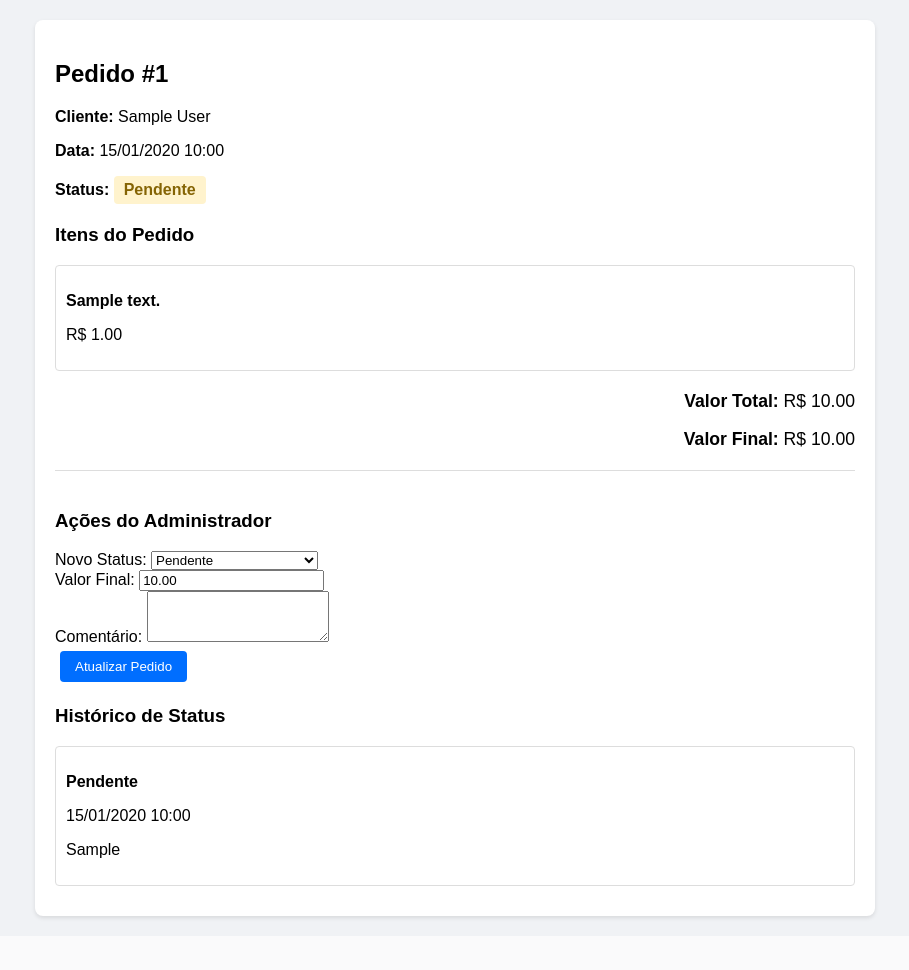
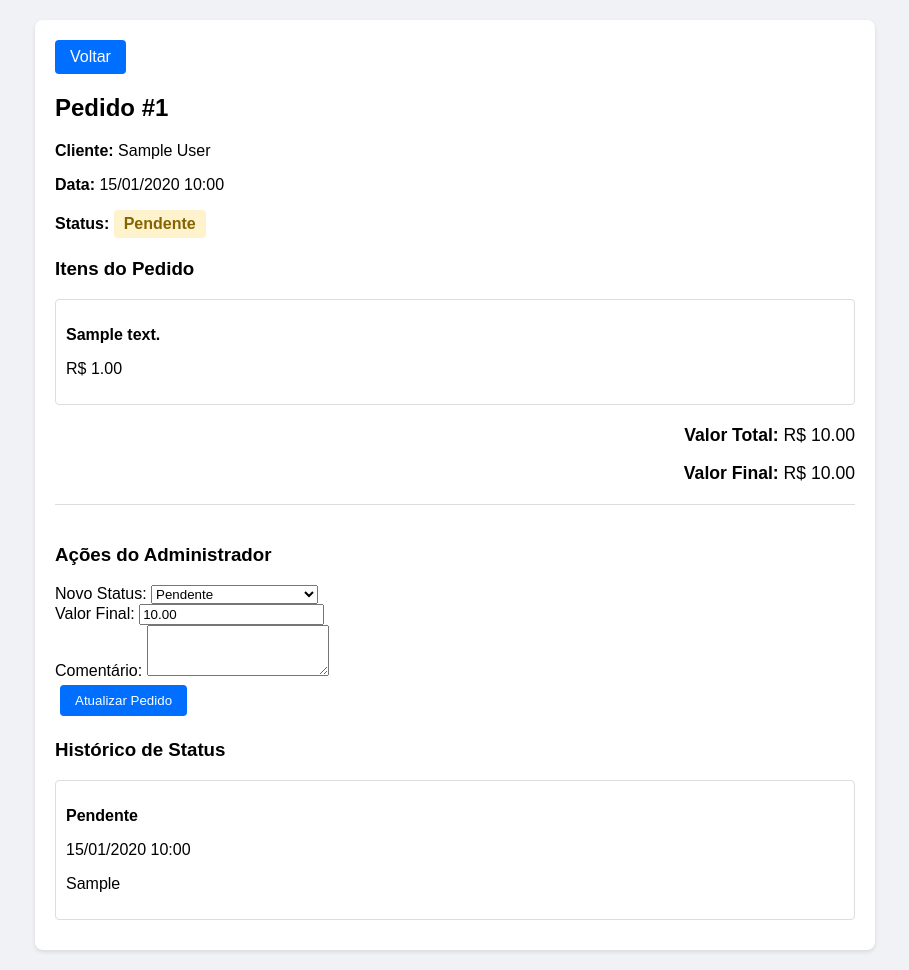
Before and after one commit to Projetos-de-Extensao/PBE_25.1_8001_II_Simblissima, a Django app: page /pedido/1/ in a window 1280 px wide. Shown: the whole page, without its empty margins (185-1094 px from the left). Before the commit the page ends 921 px from the top, so only its background shows below. Run offline with Django 5.2, Linux system fonts and the light colour scheme; a user stored in the database is signed in; tables that the repository leaves empty hold one stand-in row (values such as "Sample post").

Commit message:
modificacao de detalher e pedidos

```diff
--- a/simblissimaApp/templates/simblissimaApp/detalhe_pedido.html
+++ b/simblissimaApp/templates/simblissimaApp/detalhe_pedido.html
@@ -57,6 +57,21 @@
             cursor: pointer;
             margin: 5px;
         }
+
+        .btn {
+            display: inline-block;
+            padding: 8px 15px;
+            border: none;
+            border-radius: 4px;
+            cursor: pointer;
+            text-decoration: none;
+            color: white;
+            background-color: #006eff;
+        }
+        .btn:hover {
+            background-color: #0056cc;
+        }
+
         .btn-primary { background-color: #006eff; color: white; }
         .btn-success { background-color: #28a745; color: white; }
         .btn-danger { background-color: #dc3545; color: white; }
@@ -64,6 +79,7 @@
 </head>
 <body>
     <div class="container">
+        <a href="{% url 'home' %}" class="btn">Voltar</a>
         <h2>Pedido #{{ pedido.id }}</h2>
 
         {% if messages %}
--- a/simblissimaApp/templates/simblissimaApp/meus_pedidos.html
+++ b/simblissimaApp/templates/simblissimaApp/meus_pedidos.html
@@ -71,14 +71,13 @@
         }
         .header-nav a {
             text-decoration: none;
-            color: #006eff;
         }
     </style>
 </head>
 <body>
     <div class="container">
         <div class="header-nav">
-            <a href="{% url 'home' %}">← Voltar para Home</a>
+            <a href="{% url 'home' %}" class="btn">Voltar</a>
         </div>
 
         <div class="actions-bar">
@@ -99,7 +98,6 @@
         {% if pedidos %}
             {% for pedido in pedidos %}
             <div class="pedido-card">
-                <div class="pedido-header">
                     <div>
                         <h3>Pedido #{{ pedido.id }}</h3>
                         <p>Data: {{ pedido.data_criacao|date:"d/m/Y H:i" }}</p>
--- a/simblissimaApp/urls.py
+++ b/simblissimaApp/urls.py
@@ -12,10 +12,9 @@ urlpatterns = [
     path('pedido/novo/', views.novo_pedido, name='novo_pedido'),
     path('pedido/<int:pedido_id>/', views.detalhe_pedido, name='detalhe_pedido'),
     path('pedidos/meus/', views.meus_pedidos, name='meus_pedidos'),
-
-    # Admin
-    path('admin/pedidos/', views.admin_pedidos, name='admin_pedidos'),
-    path('admin/pedido/<int:pedido_id>/atualizar/', views.atualizar_pedido, name='atualizar_pedido'),
+      # Admin
+    path('gerenciar/pedidos/', views.admin_pedidos, name='admin_pedidos'),
+    path('gerenciar/pedido/<int:pedido_id>/atualizar/', views.atualizar_pedido, name='atualizar_pedido'),
 
     # Cliente
     path('pedido/<int:pedido_id>/confirmar/', views.confirmar_valor, name='confirmar_valor'),
--- a/simblissimaApp/views.py
+++ b/simblissimaApp/views.py
@@ -178,17 +178,19 @@ def custom_logout(request):
         logout(request)
     return redirect('home')
 
-@login_required
+@user_passes_test(lambda u: u.is_staff)
 def excluir_cliente(request):
     if request.method == 'POST':
+        cliente_id = request.POST.get('cliente_id')
+        if not cliente_id:
+            messages.error(request, 'ID do cliente não fornecido.')
+            return redirect('admin_pedidos')
+
         try:
             with transaction.atomic():
-                # Pegar o cliente e usuário associado
-                cliente = request.user.cliente
-                user = request.user
-
-                # Primeiro, fazer logout do usuário
-                logout(request)
+                # Pegar o cliente pelo ID
+                cliente = get_object_or_404(Cliente, id=cliente_id)
+                user = cliente.user
 
                 # Excluir o cliente (isso também excluirá seus pedidos devido ao CASCADE)
                 cliente.delete()
@@ -196,8 +198,8 @@ def excluir_cliente(request):
                 # Excluir o usuário
                 user.delete()
 
-                messages.success(request, 'Sua conta foi excluída com sucesso.')
-                return redirect('home')
+                messages.success(request, f'A conta do cliente {user.get_full_name()} foi excluída com sucesso.')
+                return redirect('admin_pedidos')
 
         except Exception as e:
             messages.error(request, f'Erro ao excluir conta: {str(e)}')
```
